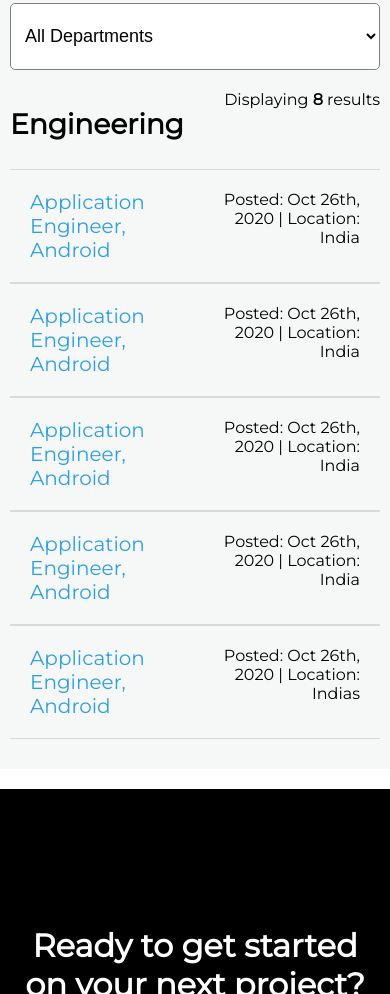
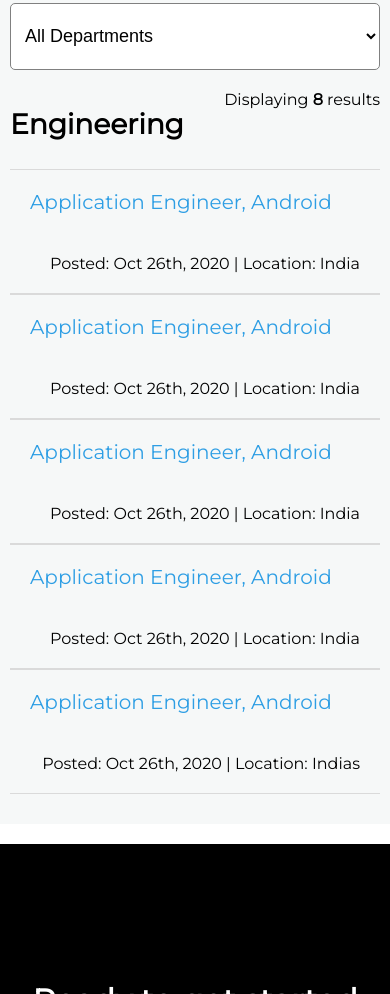
Before and after one commit to ialtafshaikh/career-page, a plain HTML site: page index.html in a window 390 px wide. Shown: the part 2468-3462 px from the top of the page. Drawn offline with Linux system fonts and the light colour scheme.

Commit message:
job section made responsive

```diff
--- a/styles/style.css
+++ b/styles/style.css
@@ -292,7 +292,7 @@ footer .button{
     .gallery-img{
         margin: 5px 0;
     }
-    .job-row{{
+    .job-row{
         display: block;
     }
 
```
